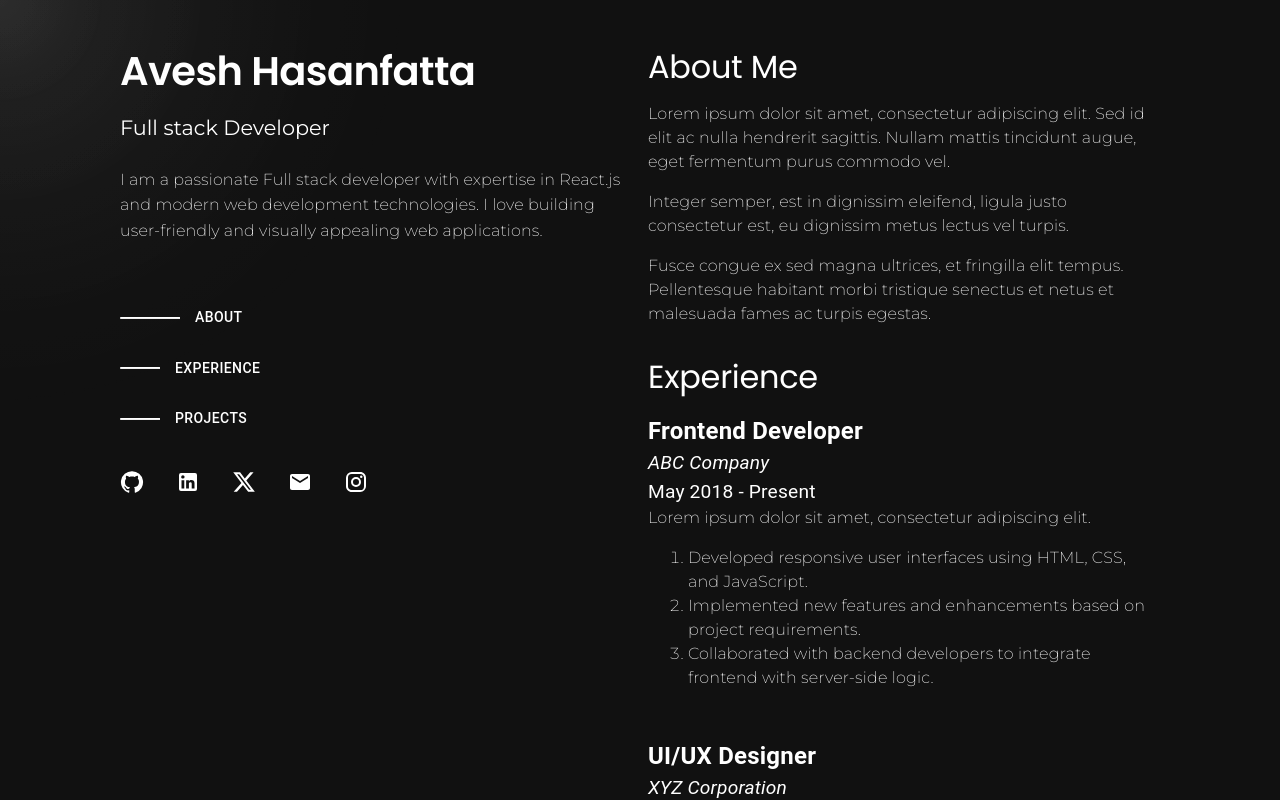
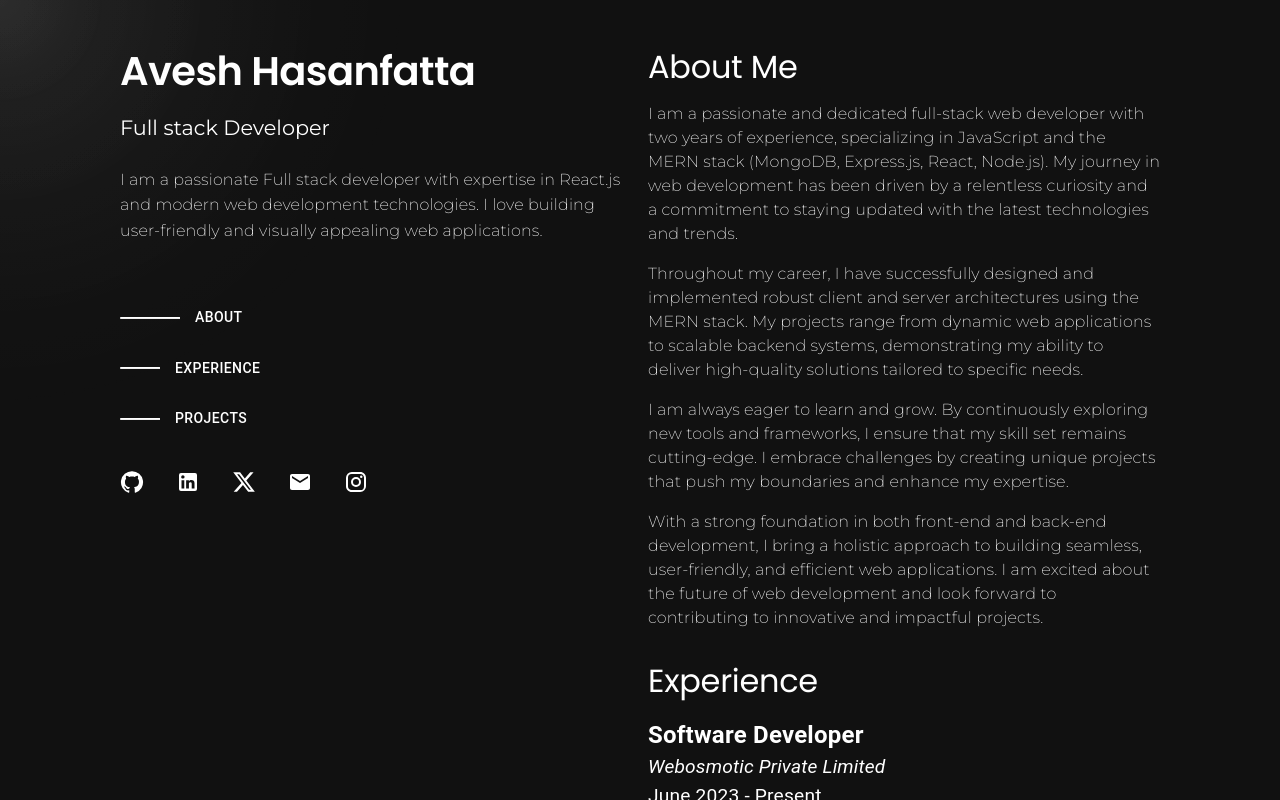
Before and after one commit to avesh-h/my-portfolio, a React (Create React App) app: page / in a window 1280 px wide. Built offline with nearby package versions, Linux system fonts and the light colour scheme; a web font is replaced by a local one.

Commit message:
fix : Added extra things in profile sectin

```diff
--- a/public/index.html
+++ b/public/index.html
@@ -40,7 +40,7 @@
       href="https://fonts.googleapis.com/css2?family=Archivo:wght@700&family=Montserrat:ital,wght@0,100..900;1,100..900&family=Phudu:wght@400;500;600;700&family=Poppins:ital,wght@0,100;0,200;0,300;0,400;0,500;0,600;0,700;0,800;0,900;1,100;1,200;1,300;1,400;1,500;1,600;1,700;1,800;1,900&family=Shippori+Mincho:wght@500&display=swap"
       rel="stylesheet"
     />
-    <title>React App</title>
+    <title>Avesh-h</title>
   </head>
   <body>
     <noscript>You need to enable JavaScript to run this app.</noscript>
--- a/src/pages/AboutPage.js
+++ b/src/pages/AboutPage.js
@@ -3,6 +3,7 @@ import { styled } from "@mui/system";
 import React from "react";
 import MuiHeading from "../components/mui/MuiHeading";
 import MuiParagraph from "../components/mui/MuiParagraph";
+import aboutContent from "../static/aboutSection.json";
 
 const Container = styled(Box)({
   display: "flex",
@@ -12,19 +13,10 @@ const Container = styled(Box)({
 });
 
 const AboutPage = () => {
-  const aboutData = {
-    heading: "About Me",
-    paragraphs: [
-      "Lorem ipsum dolor sit amet, consectetur adipiscing elit. Sed id elit ac nulla hendrerit sagittis. Nullam mattis tincidunt augue, eget fermentum purus commodo vel.",
-      "Integer semper, est in dignissim eleifend, ligula justo consectetur est, eu dignissim metus lectus vel turpis.",
-      "Fusce congue ex sed magna ultrices, et fringilla elit tempus. Pellentesque habitant morbi tristique senectus et netus et malesuada fames ac turpis egestas.",
-    ],
-  };
-
   return (
     <Container>
-      <MuiHeading>{aboutData.heading}</MuiHeading>
-      {aboutData.paragraphs.map((paragraph, index) => (
+      <MuiHeading>{aboutContent.heading}</MuiHeading>
+      {aboutContent.paragraphs.map((paragraph, index) => (
         <MuiParagraph key={index}>{paragraph}</MuiParagraph>
       ))}
     </Container>
--- a/src/pages/ExperiencePage.js
+++ b/src/pages/ExperiencePage.js
@@ -1,8 +1,8 @@
-import React from "react";
 import { Box, Typography } from "@mui/material";
 import { styled } from "@mui/system";
-import MuiParagraph from "../components/mui/MuiParagraph";
+import React from "react";
 import MuiHeading from "../components/mui/MuiHeading";
+import experienceContent from "../static/experienceSection.json";
 
 const Container = styled(Box)({
   display: "flex",
@@ -42,65 +42,15 @@ const Responsibilities = styled("ul")({
 });
 
 const ExperiencePage = () => {
-  const experienceData = [
-    {
-      title: "Frontend Developer",
-      company: "ABC Company",
-      duration: "May 2018 - Present",
-      description: "Lorem ipsum dolor sit amet, consectetur adipiscing elit.",
-      responsibilities: [
-        "Developed responsive user interfaces using HTML, CSS, and JavaScript.",
-        "Implemented new features and enhancements based on project requirements.",
-        "Collaborated with backend developers to integrate frontend with server-side logic.",
-      ],
-    },
-    {
-      title: "UI/UX Designer",
-      company: "XYZ Corporation",
-      duration: "January 2016 - April 2018",
-      description:
-        "Sed do eiusmod tempor incididunt ut labore et dolore magna aliqua.",
-      responsibilities: [
-        "Designed user-friendly interfaces for web and mobile applications.",
-        "Conducted user research and usability testing to iterate on design solutions.",
-        "Worked closely with development teams to ensure design feasibility and implementation.",
-      ],
-    },
-    {
-      title: "Software Engineer",
-      company: "123 Tech Solutions",
-      duration: "June 2014 - December 2015",
-      description:
-        "Ut enim ad minim veniam, quis nostrud exercitation ullamco laboris nisi ut aliquip ex ea commodo consequat.",
-      responsibilities: [
-        "Developed and maintained backend services using Node.js and Express.js.",
-        "Implemented RESTful APIs to support various client applications.",
-        "Participated in code reviews and collaborated with team members on architectural decisions.",
-      ],
-    },
-    {
-      title: "Web Developer Intern",
-      company: "Tech Start-up",
-      duration: "Summer 2013",
-      description:
-        "Duis aute irure dolor in reprehenderit in voluptate velit esse cillum dolore eu fugiat nulla pariatur.",
-      responsibilities: [
-        "Assisted in the development of web applications using HTML, CSS, and JavaScript.",
-        "Learned and applied best practices for front-end development under the guidance of senior developers.",
-        "Contributed to team meetings and discussions on project requirements and solutions.",
-      ],
-    },
-  ];
-
   return (
     <Container>
       <MuiHeading>Experience</MuiHeading>
-      {experienceData.map((experience, index) => (
+      {experienceContent?.experienceData.map((experience, index) => (
         <ExperienceItem key={index}>
           <JobTitle>{experience.title}</JobTitle>
           <Company>{experience.company}</Company>
           <Duration>{experience.duration}</Duration>
-          <MuiParagraph>{experience.description}</MuiParagraph>
+          {/* <MuiParagraph>{experience.description}</MuiParagraph> */}
           <Responsibilities>
             {experience.responsibilities.map((responsibility, i) => (
               <li key={i}>{responsibility}</li>
--- a/src/pages/ProjectListingPage.js
+++ b/src/pages/ProjectListingPage.js
@@ -30,7 +30,6 @@ const ProjectListingPage = () => {
                   <Link
                     to={`/project/${project.id}`}
                     style={styles.link}
-                    target="_blank"
                     rel="noopener noreferrer"
                   >
                     {project.name}
--- /dev/null
+++ b/src/static/aboutSection.json
@@ -0,0 +1,9 @@
+{
+  "heading": "About Me",
+  "paragraphs": [
+    "I am a passionate and dedicated full-stack web developer with two years of experience, specializing in JavaScript and the MERN stack (MongoDB, Express.js, React, Node.js). My journey in web development has been driven by a relentless curiosity and a commitment to staying updated with the latest technologies and trends.",
+    "Throughout my career, I have successfully designed and implemented robust client and server architectures using the MERN stack. My projects range from dynamic web applications to scalable backend systems, demonstrating my ability to deliver high-quality solutions tailored to specific needs.",
+    "I am always eager to learn and grow. By continuously exploring new tools and frameworks, I ensure that my skill set remains cutting-edge. I embrace challenges by creating unique projects that push my boundaries and enhance my expertise.",
+    "With a strong foundation in both front-end and back-end development, I bring a holistic approach to building seamless, user-friendly, and efficient web applications. I am excited about the future of web development and look forward to contributing to innovative and impactful projects."
+  ]
+}
--- /dev/null
+++ b/src/static/experienceSection.json
@@ -0,0 +1,40 @@
+{
+  "experienceData": [
+    {
+      "title": "Software Developer",
+      "company": "Webosmotic Private Limited",
+      "duration": "June 2023 - Present",
+      "description": "Lorem ipsum dolor sit amet, consectetur adipiscing elit.",
+      "responsibilities": [
+        "Developed a chat application with frontend-backend integration using Redux and RTK Query. Designed a user-friendly interface utilizing Material UI in React.",
+        "Contributed to a project enabling product creation and invoice/subscriptions generation with email services and payment integration.",
+        "Collaborated closely with the backend team to deliver intuitive UI for product management, including creation, updates, and deletions, while ensuring transparent access to invoices and transaction data."
+      ]
+    },
+    {
+      "title": "Jr.Software Developer",
+      "company": "Zechrome Technologies",
+      "duration": "September 2022 - April 2023",
+      "description": "Sed do eiusmod tempor incididunt ut labore et dolore magna aliqua.",
+      "responsibilities": [
+        "Stayed updated with web technology trends like Next.js, while crafting intuitive UI with Chakra UI. Implemented asynchronous state management of application using RTK Query.",
+        "Developed user-friendly applications and gained proficiency in MongoDB NoSQL database, integrating it seamlessly with Mongoose ORM for user data storage and authentication.",
+        "Streamlined backend operations by optimizing data retrieval with aggregation methods, ensuring only essential data is provided to the client side."
+      ]
+    },
+    {
+      "title": "Student Intern",
+      "company": "AT Infotech",
+      "duration": "Summer 2013",
+      "description": "Duis aute irure dolor in reprehenderit in voluptate velit esse cillum dolore eu fugiat nulla pariatur.",
+      "responsibilities": [
+        "Acquired proficiency in C and C++ languages, gaining a solid understanding of fundamental coding concepts.",
+        "Acquired knowledge of object-oriented programming (OOP) principles in C++, including class definitions, inheritance types, and practical implementation.",
+        "Developed a strong foundation in web development by learning HTML, CSS, and jQuery",
+        "Demonstrated proficiency in creating visually appealing and interactive webpages using HTML and CSS.",
+        "Utilized jQuery to enhance the functionality and interactivity of webpages.",
+        "Acquired skills in creating responsive web design using Bootstrap, utilizing its predefined classes to ensure cross-device compatibility."
+      ]
+    }
+  ]
+}
--- a/src/static/projectsData.json
+++ b/src/static/projectsData.json
@@ -2,39 +2,58 @@
   "projects": [
     {
       "id": 1,
-      "name": "Project Alpha",
-      "summary": "A brief summary of Project Alpha.",
-      "description": "A detailed description of Project Alpha.",
+      "name": "Memories App",
+      "summary": "Clone of Social network site",
+      "deployement": "Vercel",
       "details": "Further details about Project Alpha, including objectives, milestones, and team members.",
       "image": "url_to_project_alpha_image.jpg",
       "startDate": "2023-01-01",
       "endDate": "2023-12-31",
       "status": "In Progress",
-      "technologies": ["React", "Node.js", "MongoDB"]
+      "technologies": [
+        "React",
+        "MUI",
+        "Node.js",
+        "MongoDB",
+        "Mongoose ORM",
+        "Express.js",
+        "Redux",
+        "Socket.io"
+      ],
+      "link": "https://mern-memories-app-xi.vercel.app/posts"
     },
     {
       "id": 2,
-      "name": "Project Beta",
-      "summary": "A brief summary of Project Beta.",
-      "description": "A detailed description of Project Beta.",
+      "name": "Play-O-Time",
+      "summary": "Game Bookings Note App",
+      "deployement": "Render",
       "details": "Further details about Project Beta, including objectives, milestones, and team members.",
       "image": "url_to_project_beta_image.jpg",
       "startDate": "2023-02-01",
-      "endDate": "2023-11-30",
-      "status": "Completed",
-      "technologies": ["Angular", "Express", "MySQL"]
+      "endDate": "Present",
+      "status": "In Progress",
+      "technologies": [
+        "Next-JS-14",
+        "MUI",
+        "Next-auth",
+        "Redux-Toolkit-Query",
+        "MongoDB",
+        "Mongoose ORM",
+        "Cron-job.org"
+      ],
+      "link": "https://play-o-time.onrender.com/login"
     },
     {
       "id": 3,
-      "name": "Project Gamma",
-      "summary": "A brief summary of Project Gamma.",
+      "name": "Prompt-O-Verse",
+      "summary": "Saved Your AI generated Prompt in your profile.",
       "description": "A detailed description of Project Gamma.",
       "details": "Further details about Project Gamma, including objectives, milestones, and team members.",
       "image": "url_to_project_gamma_image.jpg",
       "startDate": "2023-03-01",
       "endDate": "2023-10-31",
       "status": "Planning",
-      "technologies": ["Vue.js", "Django", "PostgreSQL"]
+      "technologies": ["Next.js", "MongoDB", "Mongoose ORM", "Next-auth"]
     }
   ]
 }
```
Also changed, not shown: src/pages/Hero.js (+4 -45 lines), src/static/profileSection.js (added, +39 -0 lines), 1 other file (tests, documents, lock files or other folders).
